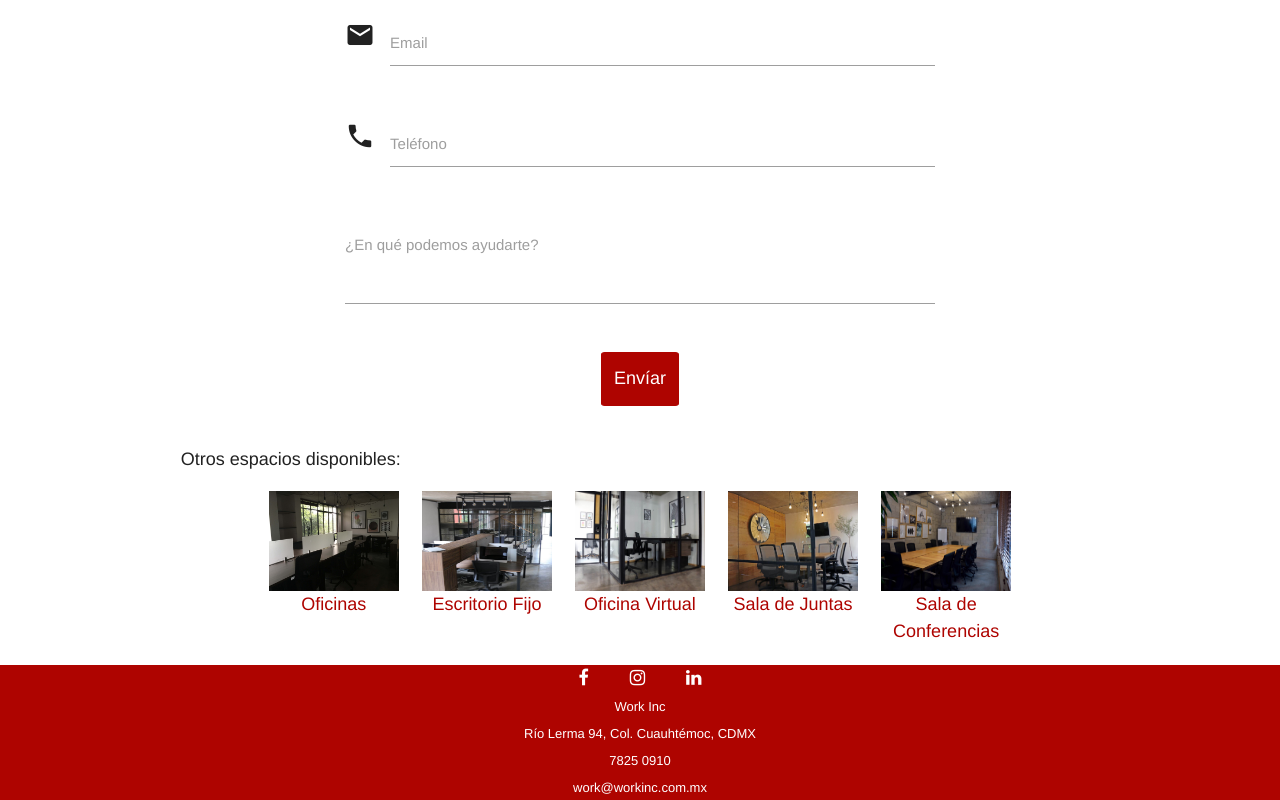
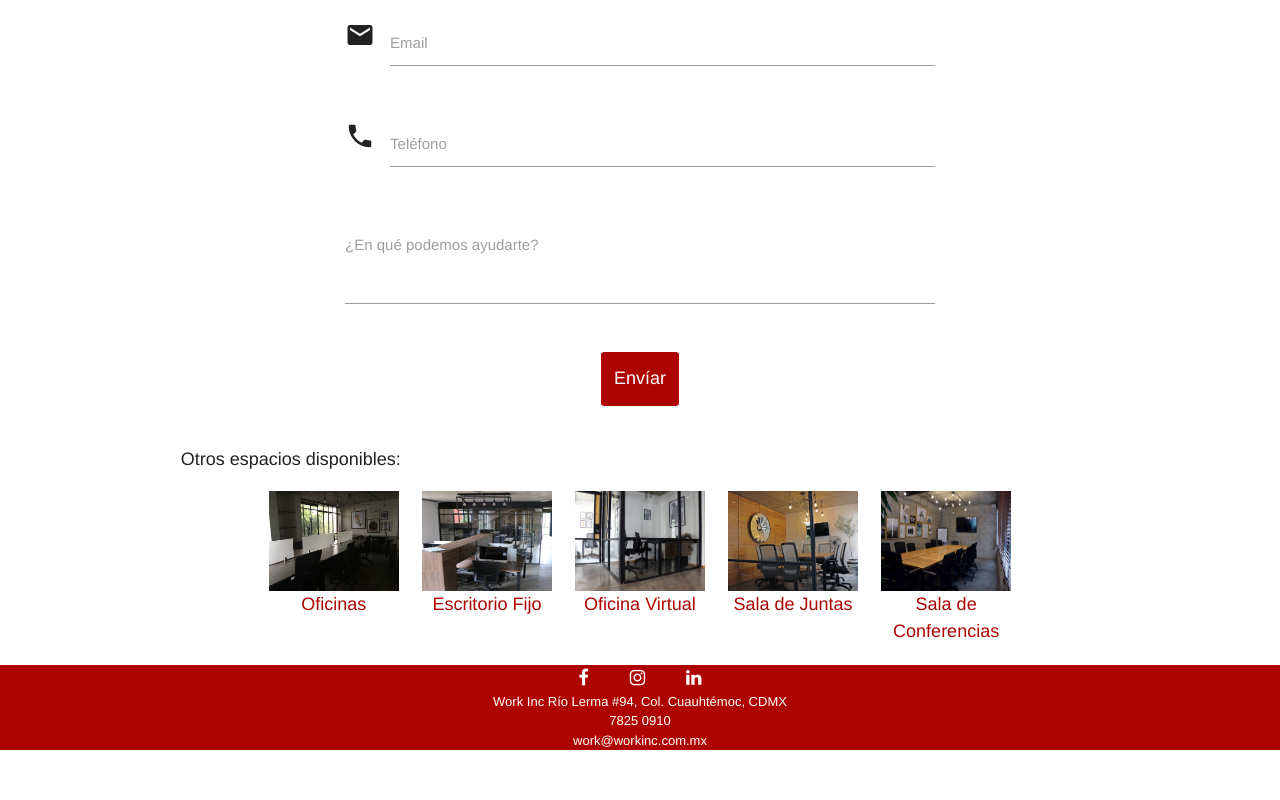
Before and after one commit to ad0cid/paginaWorkInc, a plain HTML site: page coworking.html in a window 1280 px wide. Shown: the part 2074-2874 px from the top of the page. After the commit the page ends 2824 px from the top, so only its background shows below. Drawn offline with nearby package versions, Linux system fonts and the light colour scheme; a web font is replaced by a local one.

Commit message:
cambio de footer

```diff
--- a/coworking.html
+++ b/coworking.html
@@ -236,7 +236,11 @@
                     <a href="https://www.instagram.com/workinc_mexico/"><i class="fa fa-instagram" aria-hidden="true"></i></a>
                     <a href="https://www.linkedin.com/company/workincoffices/"><i class="fa fa-linkedin" aria-hidden="true"></i></a>
                 </div>
-                <span>Work Inc <br> Río Lerma 94, Col. Cuauhtémoc, CDMX <br> 7825 0910 <br> work@workinc.com.mx</span>
+                <span class="foo">
+                    <span>Work Inc Río Lerma #94, Col. Cuauhtémoc, CDMX </span>
+                    <span> 7825 0910 </span>
+                    <span>  work@workinc.com.mx </span>
+                </span>
             </div>
         </footer>
         <!--Import jQuery before materialize.js-->
--- a/css/style.css
+++ b/css/style.css
@@ -43,7 +43,7 @@ nav{
 }
 /*carousel*/
 .carimg1{
-	background-image: url(../img/inicio.JPG);
+	background-image: url(../img/inicio.jpeg);
 	background-size: 100% 100%;
 }
 .carimg2{
@@ -262,7 +262,10 @@ footer{
 }
 footer span{
 	font-size: small;
-	line-height: 100%;
+}
+.foo > span{
+	display: block;
+	margin: auto;
 }
 /*espacios*/
 .ofi{
```
Also changed, not shown: escritorio.html (+5 -1 lines), index.html (+6 -2 lines), oficinaVirtual.html (+5 -1 lines), oficinas.html (+5 -1 lines), salaConferencias.html (+5 -1 lines), salaJuntas.html (+5 -1 lines), img/facebook.png (deleted), img/inicio.jpeg (added), img/instagram.png (deleted), img/linkedin.png (deleted).
